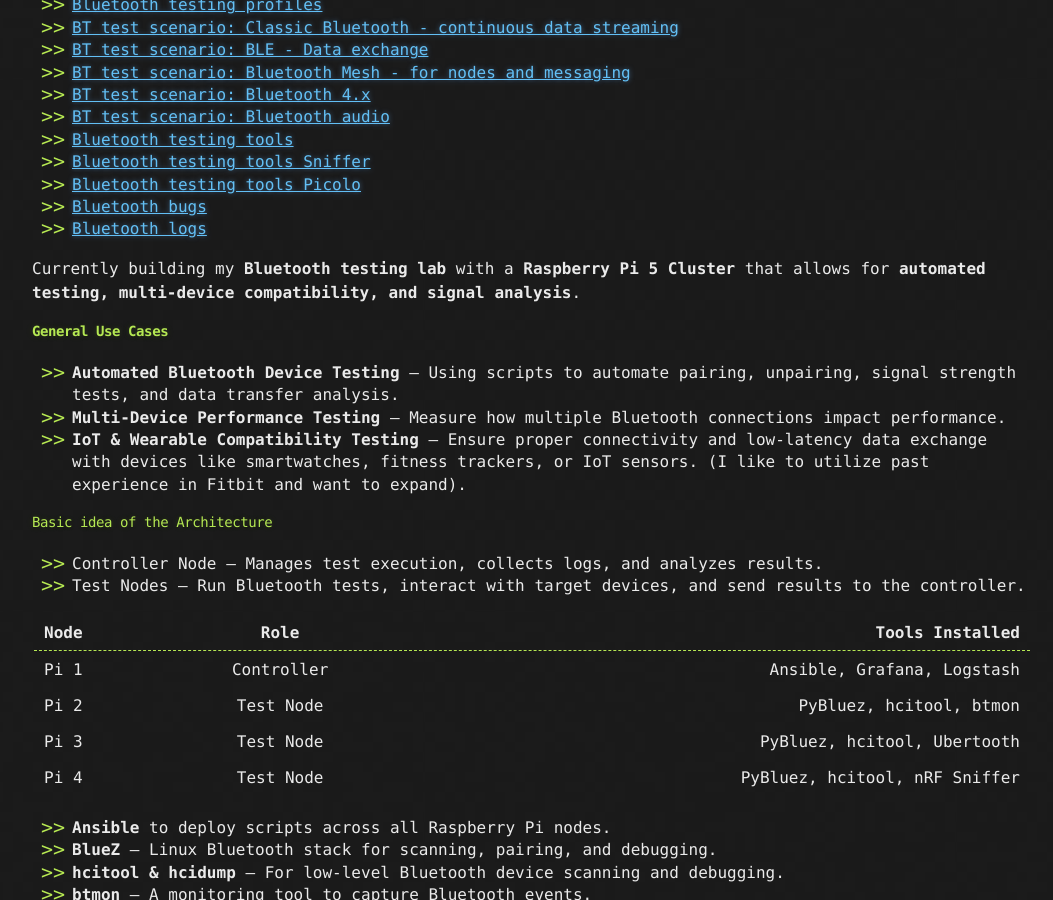
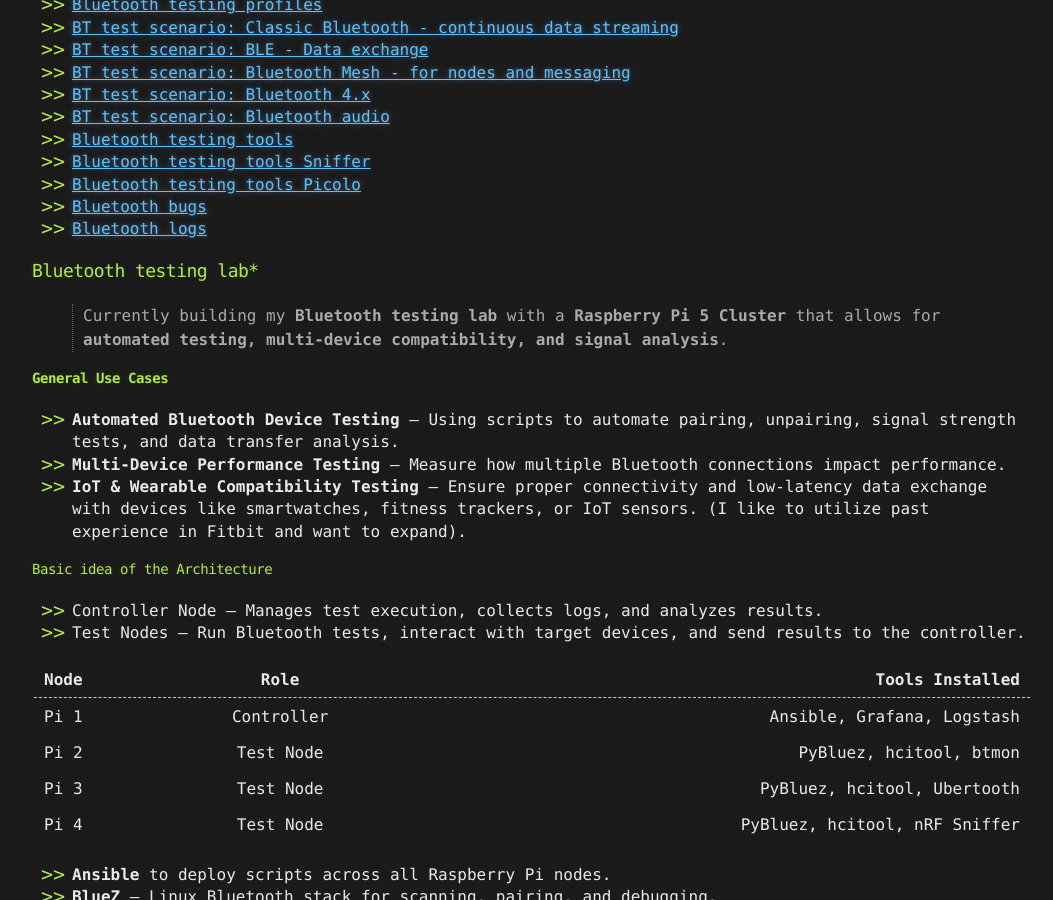
Before and after one commit to sciustechnologia/sciustechnologia.github.io, a Jekyll site: the page built from index.md, in a window 1280 px wide and 900 px high, scrolled down 453 px. Shown: the whole window, without its empty margins (108-1161 px from the left). Built offline with Jekyll 4.4.1, drawn with Linux system fonts in a browser that asks for light colours.

Commit message:
Update index.md

```diff
--- a/index.md
+++ b/index.md
@@ -27,7 +27,8 @@ description: QA testing and technical writing
 - [Bluetooth bugs](./testing/bt_protocolerrors.html)
 - [Bluetooth logs](./testing/bt_logs.html)
 
-Currently building my **Bluetooth testing lab** with a **Raspberry Pi 5 Cluster** that allows for **automated testing, multi-device compatibility, and signal analysis**.
+### Bluetooth testing lab*
+>Currently building my **Bluetooth testing lab** with a **Raspberry Pi 5 Cluster** that allows for **automated testing, multi-device compatibility, and signal analysis**.
 
 #### **General Use Cases**
 
```
